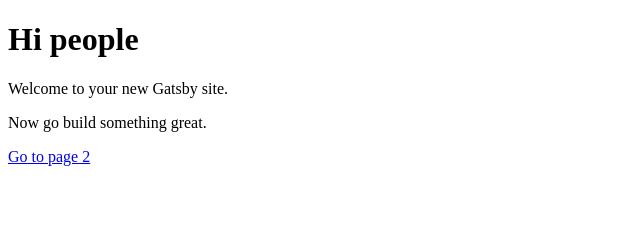
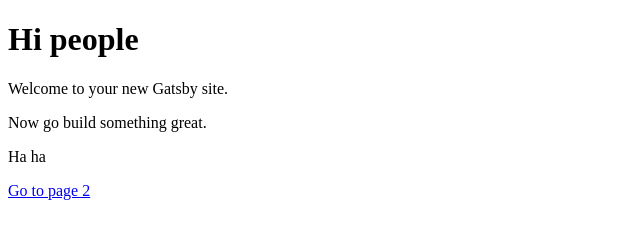
Before and after one commit to chw2054/gatsby-site, a Gatsby site: page / in a window 1280 px wide. Shown: the whole page, without its empty margins (0-640 px from the left). Built offline with nearby package versions, Linux system fonts and the light colour scheme; Gatsby itself is replaced by a stand-in of ours.

Commit message:
Update index.js

```diff
--- a/src/pages/index.js
+++ b/src/pages/index.js
@@ -6,6 +6,7 @@ const IndexPage = () => (
     <h1>Hi people</h1>
     <p>Welcome to your new Gatsby site.</p>
     <p>Now go build something great.</p>
+    <p>Ha ha</p>
     <Link to="/page-2/">Go to page 2</Link>
   </div>
 )
```
